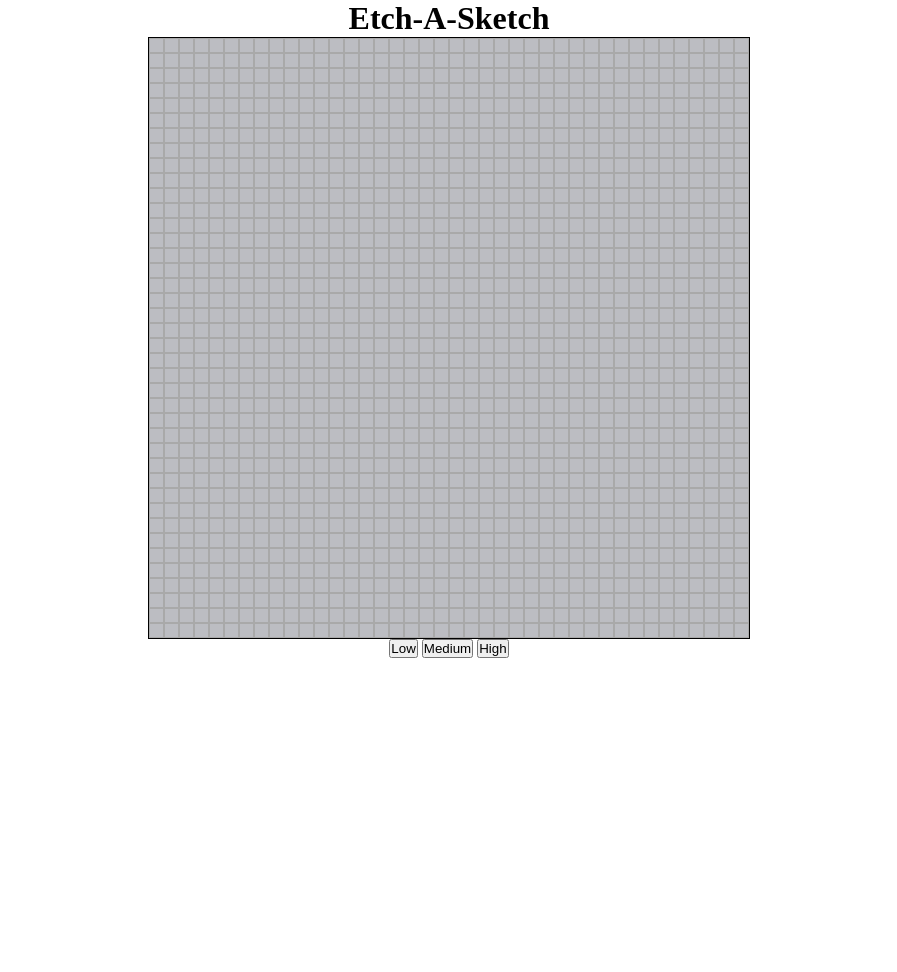
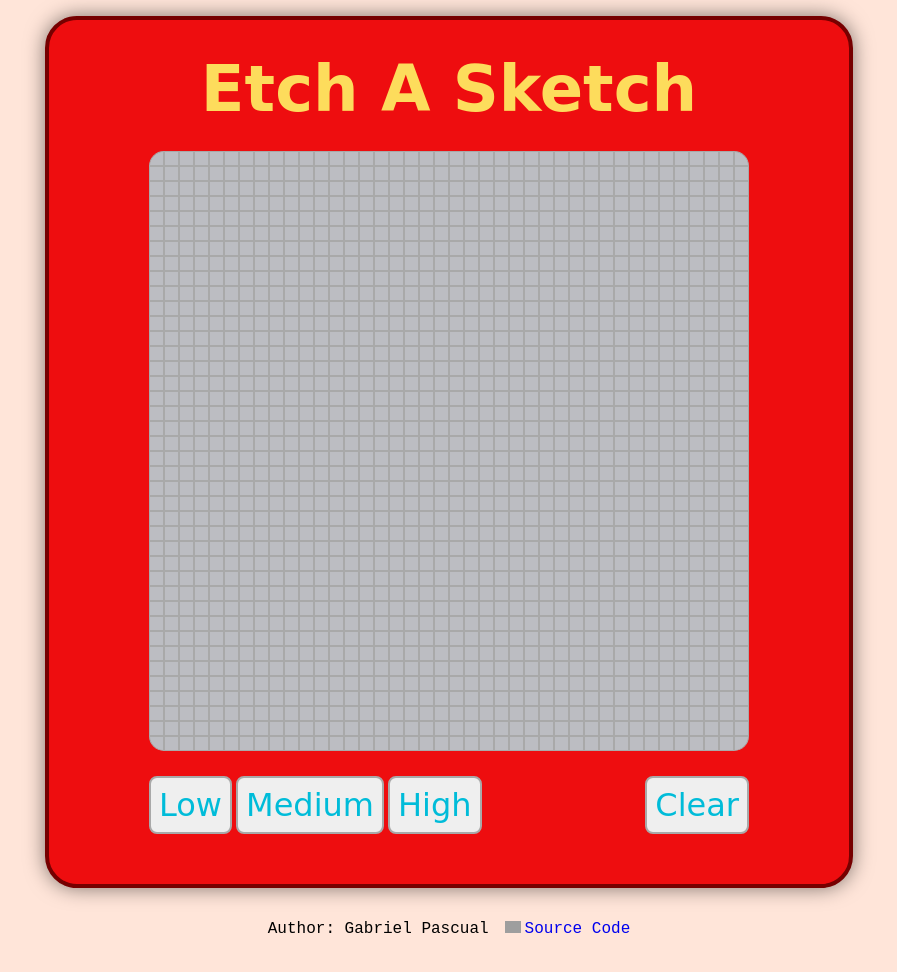
Before and after one commit to gabrielpnjit/etch-a-sketch, a plain HTML site: page index.html in a window 1280 px wide. Shown: the whole page, without its empty margins (191-1088 px from the left). Before the commit the page ends 800 px from the top, so only its background shows below. Drawn offline with Linux system fonts and the light colour scheme; grey boxes are pictures that could not be loaded.

Commit message:
added styling and functionality to clear button

```diff
--- a/index.html
+++ b/index.html
@@ -8,12 +8,31 @@
     <script src="script.js" defer></script>
   </head>
   <body>
-    <h1>Etch-A-Sketch</h1>
-    <div id="grid-container"></div>
-    <div class="density-buttons">
-      <button id="low-dense-button" type="button">Low</button>
-      <button id="med-dense-button" type="button">Medium</button>
-      <button id="high-dense-button" type="button">High</button>
+    <div class="screen-container">
+      <h1>Etch A Sketch</h1>
+      <div id="grid-container"></div>
+      <div class="bottom-buttons">
+        <div class="density-buttons">
+          <button id="low-dense-button" type="button">Low</button>
+          <button id="med-dense-button" type="button">Medium</button>
+          <button id="high-dense-button" type="button">High</button>
+        </div>
+        <div class="right-buttons">
+          <button id="clear" type="button">Clear</button>
+        </div>
+      </div>
     </div>
   </body>
+  <footer>
+    <div>Author: Gabriel Pascual</div>
+    <div class="right-footer">
+      <a href="https://github.com/gabrielpnjit/etch-a-sketch">
+        <img
+          class="logo"
+          src="https://cdn-icons-png.flaticon.com/512/25/25231.png"
+        />
+      </a>
+      <a href="https://github.com/gabrielpnjit/etch-a-sketch"> Source Code </a>
+    </div>
+  </footer>
 </html>
--- a/script.js
+++ b/script.js
@@ -21,6 +21,21 @@ function createGridBoxes(size) {
             grid.style.minWidth = `${boxSize}px`;
             grid.style.maxWidth = `${boxSize}px`;
             grid.style.minHeight = `${boxSize}px`;
+
+            // round corners of screen
+            if (i == 0 && j == 0) {
+                grid.style.borderTopLeftRadius = "16px";
+            }
+            else if (i == 0 && j == size - 1) {
+                grid.style.borderTopRightRadius = "16px";
+            }
+            else if (i == size - 1 && j == 0) {
+                grid.style.borderBottomLeftRadius = "16px";
+            }
+            else if (i == size - 1 && j == size - 1) {
+                grid.style.borderBottomRightRadius = "16px";
+            }
+
             grid.addEventListener("mouseover", onHover);
             gridContainer.appendChild(grid);
         }
@@ -45,5 +60,15 @@ densityButtons.addEventListener("click", (e) => {
     }
 })
 
+const clearButton = document.querySelector("#clear");
+// TODO: implement clearing
+clearButton.addEventListener("click", () => {
+    gridContainer.childNodes.forEach((child) => {
+        if (child.classList.contains('grid-box-filled')) {
+            child.classList.remove('grid-box-filled');
+        }
+    })
+})
+
 // initialize grid
 createGridBoxes(40)
--- a/styles.css
+++ b/styles.css
@@ -1,8 +1,31 @@
 * {
     margin: 0px;
     padding: 0px;
+    border: 0px;
 }
 
+body {
+    padding: 16px;
+    background-color: #ffe5d9;
+}
+
+h1 {
+    font-family: 'Brush Script MT', cursive;
+    color: #fddc5c;
+    font-size: 64px;
+}
+
+.screen-container {
+    background-color: #ee0d0f;
+    display: flex;
+    flex-direction: column;
+    padding: 32px 100px 50px 100px;
+    gap: 25px;
+    align-items: center;
+    border-radius: 32px;
+    box-shadow: 0px 0px 20px rgba(0, 0, 0, 0.5);
+    border: solid #760000 4px;
+}
 .grid-box {
     border: solid darkgray 1px;
     background-color: #bcbdc2;
@@ -13,11 +36,11 @@
 }
 
 #grid-container {
-    border: solid black 1px;
     display: flex;
     flex-wrap: wrap;
     width: 600px;
     height: 600px;
+    border-radius: 16px;
 }
 
 body {
@@ -30,3 +53,43 @@ body {
 .grid-box-filled {
     background-color: #424242;
 }
+
+.bottom-buttons {
+    display: flex;
+    justify-content: space-between;
+    width: 100%;
+}
+
+button {
+    font-family: 'Brush Script MT', cursive;
+    color: #00bcd9;
+    font-size: 32px;
+    padding: 8px;
+    border-radius: 8px;
+    border: solid darkgray 2px;
+}
+
+footer {
+    display: flex;
+    margin: 32px;
+    font-family: 'Courier New', monospace;
+    align-items: center;
+    justify-content: space-between;
+    gap: 16px;
+}
+
+.logo {
+    max-width: 16px;
+    max-height: 16px;
+}
+
+a {
+    text-decoration: none;
+}
+
+.right-footer {
+    display: flex;
+    align-items: center;
+    justify-content: center;
+    gap: 4px;
+}
```
